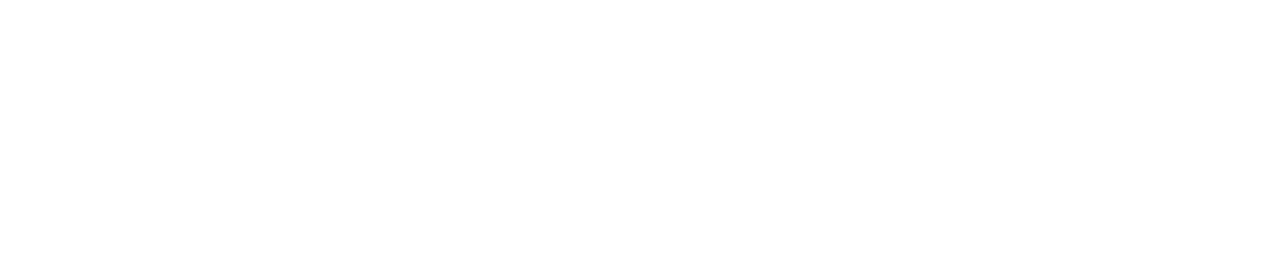
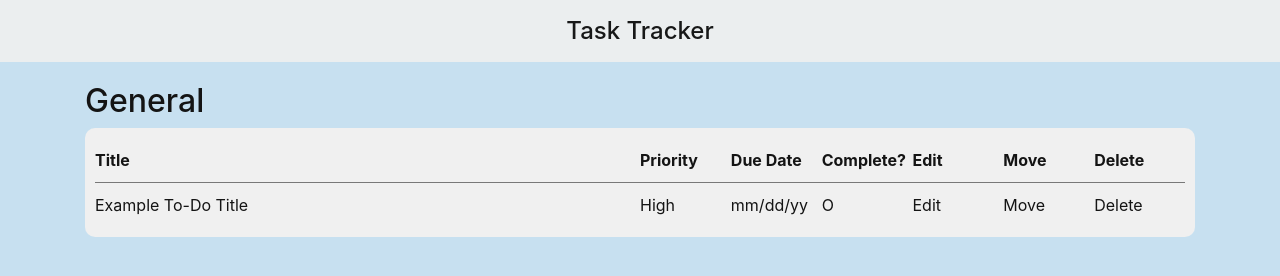
Before and after one commit to sholdahl/to-do, a website built with webpack: page dist/index.html in a window 1280 px wide. Built offline with nearby package versions, Linux system fonts and the light colour scheme.

Commit message:
started on basic HTML and CSS

```diff
--- a/dist/index.html
+++ b/dist/index.html
@@ -1,5 +1,6 @@
 <!DOCTYPE html>
 <html lang="en">
+
 <head>
     <meta charset="UTF-8">
     <meta name="viewport" content="width=device-width, initial-scale=1.0">
@@ -8,9 +9,42 @@
         integrity="sha384-JcKb8q3iqJ61gNV9KGb8thSsNjpSL0n8PARn9HuZOnIxN0hoP+VmmDGMN5t9UJ0Z" crossorigin="anonymous">
     <link rel="stylesheet" href="style.css">
 </head>
+
 <body>
+    <nav class="navbar navbar-light">
+        <span class="navbar-brand mb-0 h1 centered">Task Tracker</span>
+    </nav>
+
+    <div class="container">
+        <div class="row">
+            <div class="col-12">
+                <h2 class="group-title" data-group="General"> General</h2>
+                <div class="todo-wrapper">
+                    <div class="row no-gutters todo-header-row">
+                            <div class="col-6 todo-table-title todo-title-title">Title</div>
+                            <div class="col-1 todo-table-title todo-priority-title">Priority</div>
+                            <div class="col-1 todo-table-title todo-due-title-date">Due Date</div>
+                            <div class="col-1 todo-table-title todo-complete-title">Complete?</div>
+                            <div class="col-1 todo-table-title todo-complete-title">Edit</div>
+                            <div class="col-1 todo-table-title todo-complete-title">Move</div>
+                            <div class="col-1 todo-table-title todo-complete-title">Delete</div>
+                    </div>
+                    <div class="row no-gutters todo-rows">
+                        <div class="col-6 todo-title">Example To-Do Title</div>
+                        <div class="col-1 todo-priority">High</div>
+                        <div class="col-1 todo-due-date">mm/dd/yy</div>
+                        <div class="col-1 todo-complete">O</div>
+                        <div class="col-1 todo-complete">Edit</div>
+                        <div class="col-1 todo-complete">Move</div>
+                        <div class="col-1 todo-complete">Delete</div>
+                    </div>
+                </div>
+            </div>
+        </div>
+    </div>
 
 
     <script src="main.js"></script>
 </body>
+
 </html>
--- a/dist/style.css
+++ b/dist/style.css
@@ -0,0 +1,39 @@
+body{
+    background: rgb(199, 224, 240);
+    color: rgb(20, 20, 20);
+}
+
+.navbar{
+    margin-bottom: 20px;
+    background-color: rgba(240, 240, 240, 0.9);
+}
+
+.navbar-brand {
+    font-size: 24px;
+}
+
+.centered{
+    margin: auto;
+    display: inline-block;
+}
+
+.todo-table-title{
+    font-weight: 700;
+}
+
+.todo-wrapper{
+    background-color: rgb(240, 240, 240);
+    padding: 10px;
+    border-radius: 10px;
+}
+
+.todo-header-row{
+    margin-top: 10px;
+    padding-bottom: 10px;
+    margin-bottom: 10px;
+    border-bottom: 1px solid rgb(120, 120, 120);
+}
+
+.todo-rows{
+    margin-bottom: 10px;
+}
```
